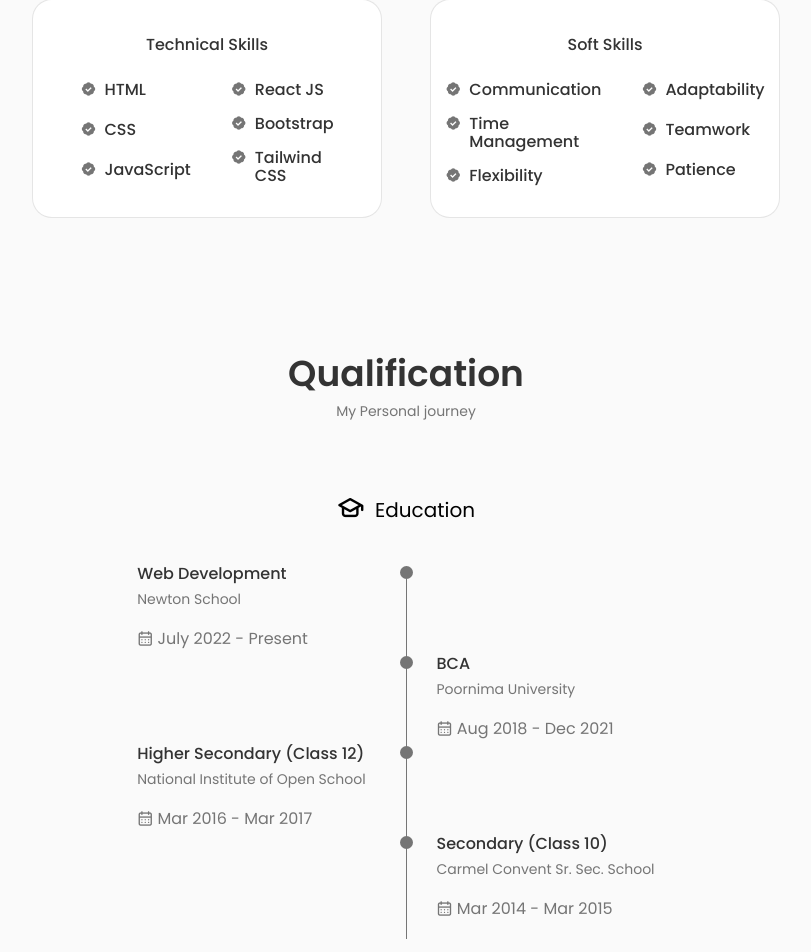
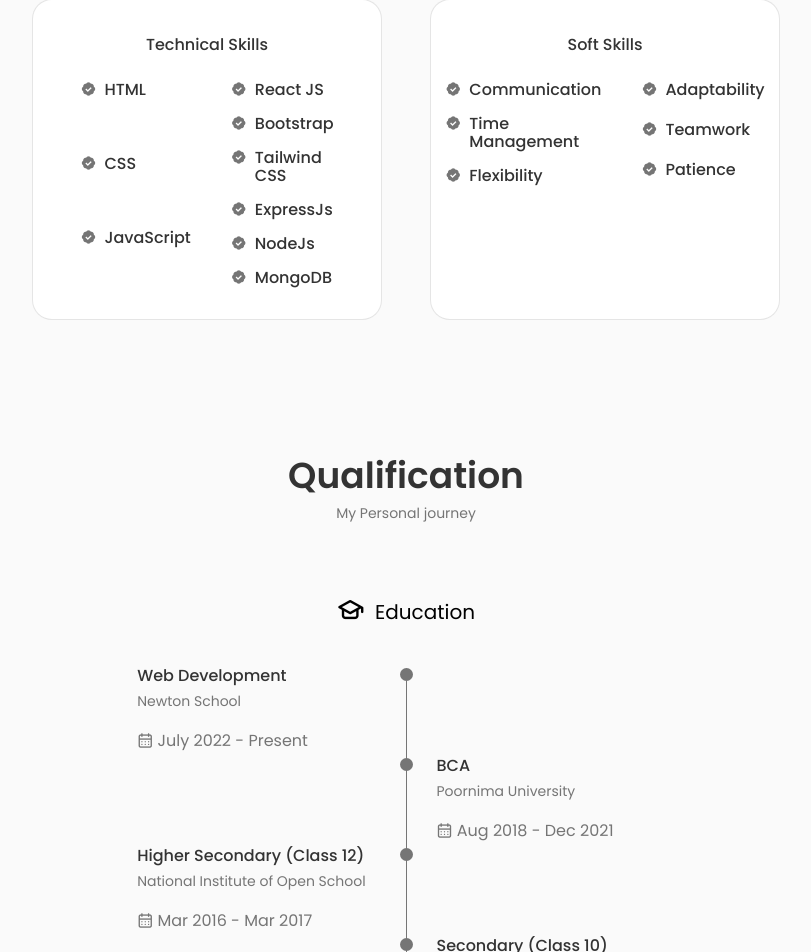
Before and after one commit to justxdv/My-Portfolio, a React (Create React App) app: page / in a window 1280 px wide. Shown: the part 1618-2570 px from the top of the page, without its empty margins (234-1045 px from the left). Built offline with nearby package versions, Linux system fonts and the light colour scheme.

Commit message:
skills update

```diff
--- a/src/components/skills/Technical.jsx
+++ b/src/components/skills/Technical.jsx
@@ -58,6 +58,27 @@ const Technical = () => {
                      <h3 className="skills__name">Tailwind CSS</h3>
                     </div>
                 </div>
+                <div className="skills__data">
+                <i class='bx bxs-badge-check'></i>
+
+                    <div>
+                     <h3 className="skills__name">ExpressJs</h3>
+                    </div>
+                </div>
+                <div className="skills__data">
+                <i class='bx bxs-badge-check'></i>
+
+                    <div>
+                     <h3 className="skills__name">NodeJs</h3>
+                    </div>
+                </div>
+                <div className="skills__data">
+                <i class='bx bxs-badge-check'></i>
+
+                    <div>
+                     <h3 className="skills__name">MongoDB</h3>
+                    </div>
+                </div>
 
 
             </div>
```
